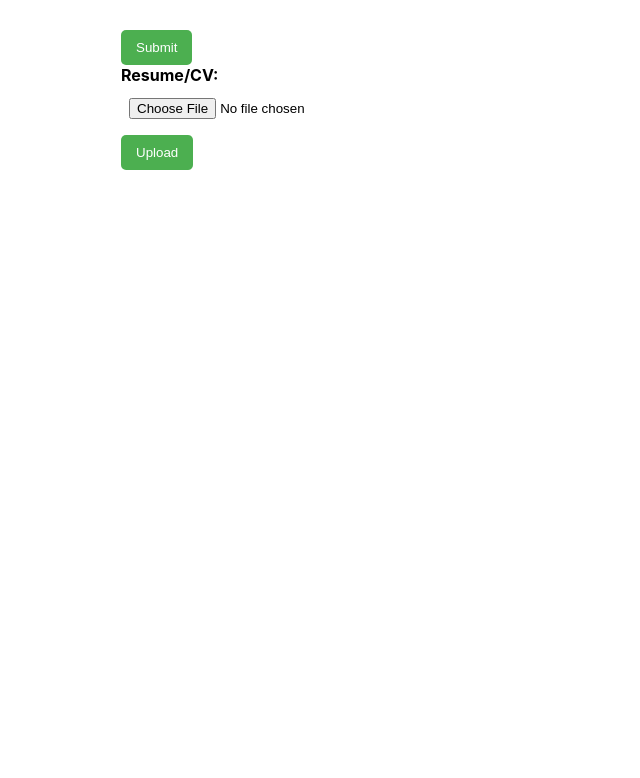
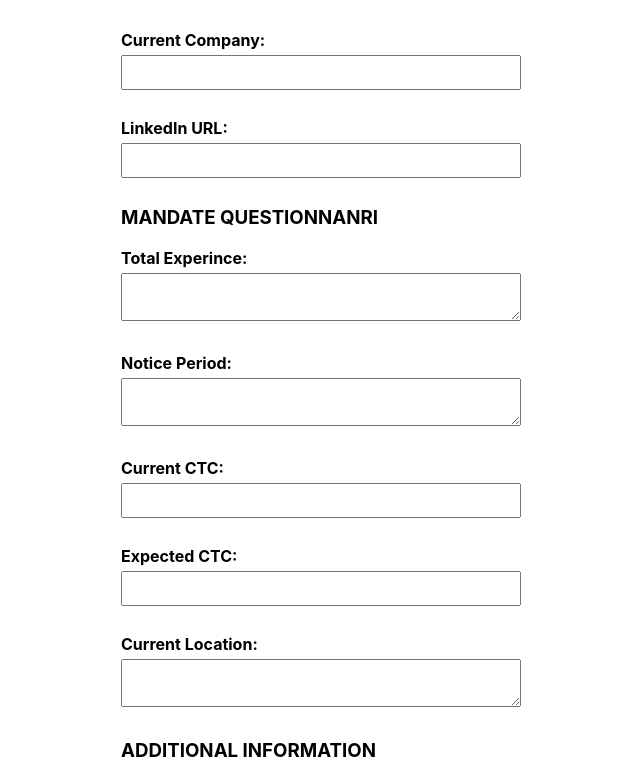
Before and after one commit to vivekbondla/hirepro_clone, a React (Create React App) app: page /application-form in a window 1280 px wide. Shown: the part 832-1610 px from the top of the page, without its empty margins (319-959 px from the left). Before the commit the page ends 1002 px from the top, so only its background shows below. Built offline with nearby package versions, Linux system fonts and the light colour scheme.

Commit message:
Homepage-Logo Feature has been added with some extra info in Appplication form

```diff
--- a/src/UI/NavBar.js
+++ b/src/UI/NavBar.js
@@ -1,11 +1,19 @@
 import React from "react";
+import { Link } from "react-router-dom";
 import "./NavBar.css";
 
 const NavBar = () => {
   return (
     <nav className="navbar">
       <div className="name">
-        <img src="https://static.wixstatic.com/media/c5d8c7_64210ef5598948089634336b2dc3923c~mv2.png/v1/fill/w_348,h_60,al_c,q_85,usm_0.66_1.00_0.01,enc_auto/1.png" alt="Innogen Logo" className="logo" />
+
+        <Link to="/">
+          <img
+            src="https://static.wixstatic.com/media/c5d8c7_64210ef5598948089634336b2dc3923c~mv2.png/v1/fill/w_348,h_60,al_c,q_85,usm_0.66_1.00_0.01,enc_auto/1.png"
+            alt="Innogen Logo"
+            className="logo"
+          />
+        </Link>
       </div>
       <div className="button_div">
         <button className="button">Find Jobs</button>
--- a/src/components/ApplicationForm.js
+++ b/src/components/ApplicationForm.js
@@ -12,6 +12,14 @@ const ApplicationForm = () => {
     dateOfBirth: '',
     programmingLanguages: '',
     skills: '',
+    currentCompany: '',
+    linkedInURL: '',
+    totalExperience: '',
+    noticePeriod: '',
+    currentCTC: '',
+    expectedCTC: '',
+    currentLocation: '',
+    additionalInformation: '',
   });
 
   const handleChange = (e) => {
@@ -86,7 +94,91 @@ const ApplicationForm = () => {
           />
         </div>
 
-        {/* ... existing form fields ... */}
+        <div className="form-group">
+          <label htmlFor="currentCompany">Current Company:</label>
+          <input
+            type="text"
+            id="currentCompany"
+            name="currentCompany"
+            value={formData.currentCompany}
+            onChange={handleChange}
+          />
+        </div>
+
+        <div className="form-group">
+          <label htmlFor="linkedInURL">LinkedIn URL:</label>
+          <input
+            type="text"
+            id="linkedInURL"
+            name="linkedInURL"
+            value={formData.linkedInURL}
+            onChange={handleChange}
+          />
+        </div>
+        <h3>MANDATE QUESTIONNANRI</h3>
+ <div className="form-group">
+   <label htmlFor="Experince">Total Experince:</label>
+   <textarea
+     id="Experince"
+     name="Experince"
+     value={formData.Experince}
+     onChange={handleChange}
+   />
+ </div>
+
+ <div className="form-group">
+   <label htmlFor="Notice Period">Notice Period:</label>
+   <textarea
+     id="Notice Period"
+     name="Notice Period"
+     value={formData.NoticePeriod}
+     onChange={handleChange}
+   />
+ </div>
+
+
+ <div className="form-group">
+   <label htmlFor="Current CTC">Current CTC:</label>
+   <input
+    type='number'
+     id="Current CTC "
+     name="Current CTC"
+     value={formData.CurrentCTC}
+     onChange={handleChange}
+   />
+ </div>
+
+
+ <div className="form-group">
+   <label htmlFor="Expected CTC">Expected CTC:</label>
+   <input
+   type='number'
+     id="Expected CTC"
+     name="Expected CTC"
+     value={formData.ExpectedCTC}
+     onChange={handleChange}
+   />
+ </div>
+
+
+ <div className="form-group">
+   <label htmlFor="Current Location">Current Location:</label>
+   <textarea
+     id="Current Location"
+     name="Current Location"
+     value={formData.CurrentLocation}
+     onChange={handleChange}
+   />
+ </div>
+
+<h3>ADDITIONAL INFORMATION</h3>
+ <div className="form-group">
+
+   <textarea
+
+   />
+ </div>
+
 
         <button type="submit">Submit</button>
       </form>
```
